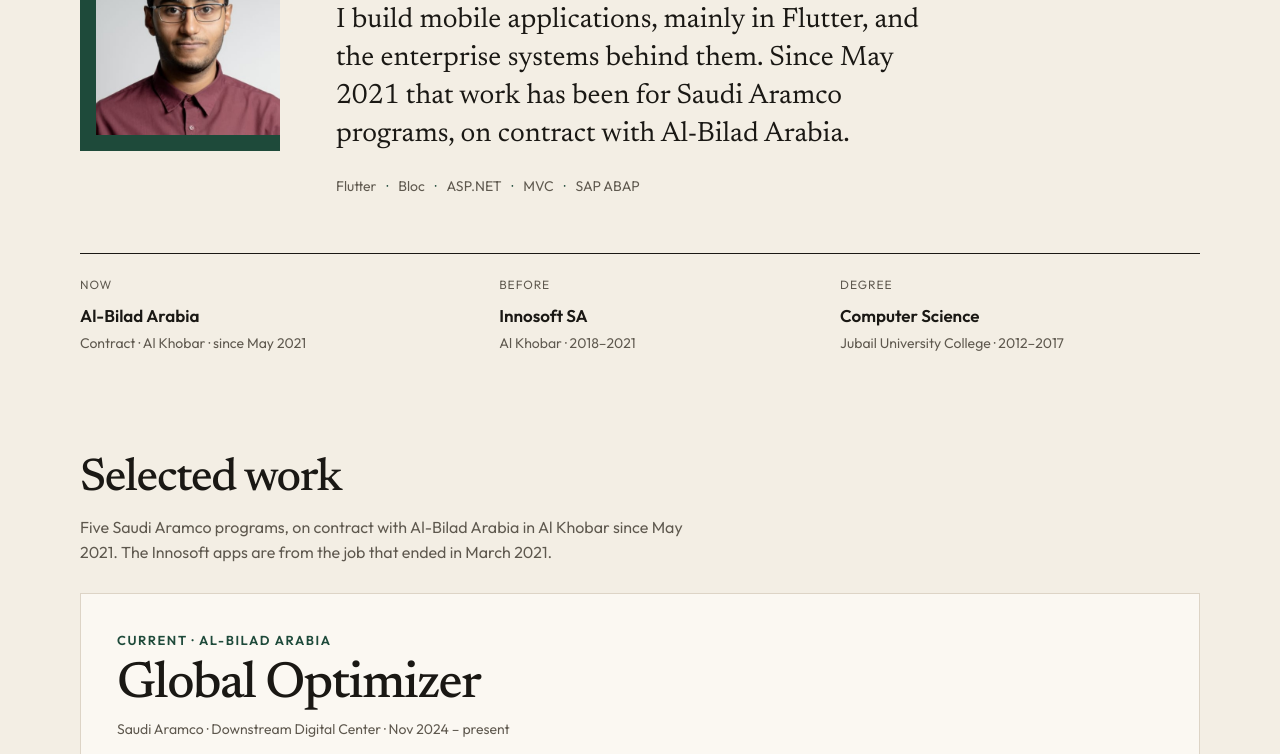
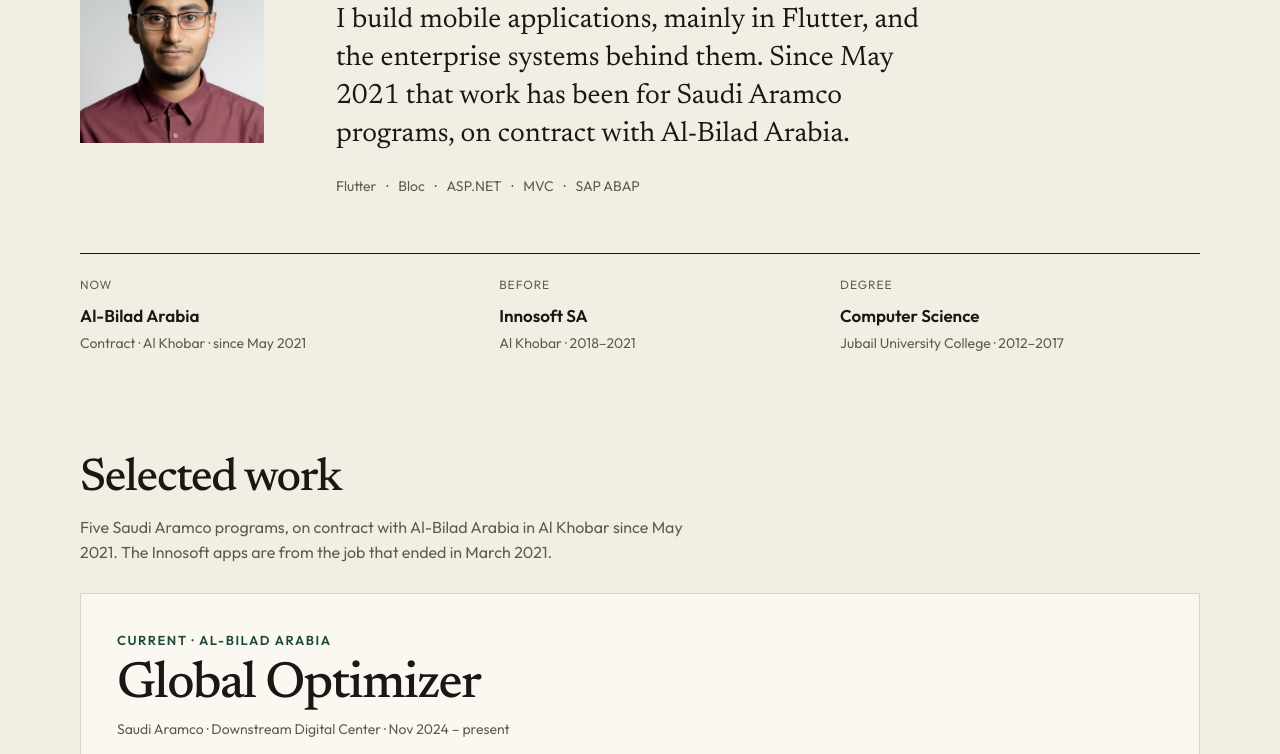
Before and after one commit to aliazxs/ali-almohsin, a plain HTML site: page index.html in a window 1280 px wide. Shown: the part 260-1014 px from the top of the page. Drawn offline with Linux system fonts and the light colour scheme.

Commit message:
Remove the green plate behind the portrait.
The photograph already has a neutral studio ground. The pine offset read as a colored background.

```diff
--- a/index.html
+++ b/index.html
@@ -97,14 +97,13 @@
       gap: 56px;
       align-items: center;
     }
-    .mat { background: var(--pine); padding: 0 0 16px 16px; }
+    .mat { padding: 0; }
     .portrait {
       width: 184px;
       height: 220px;
       object-fit: cover;
       object-position: center 22%;
       display: block;
-      background: #d9d4cc;
     }
     .kicker {
       margin: 0 0 12px;
```
